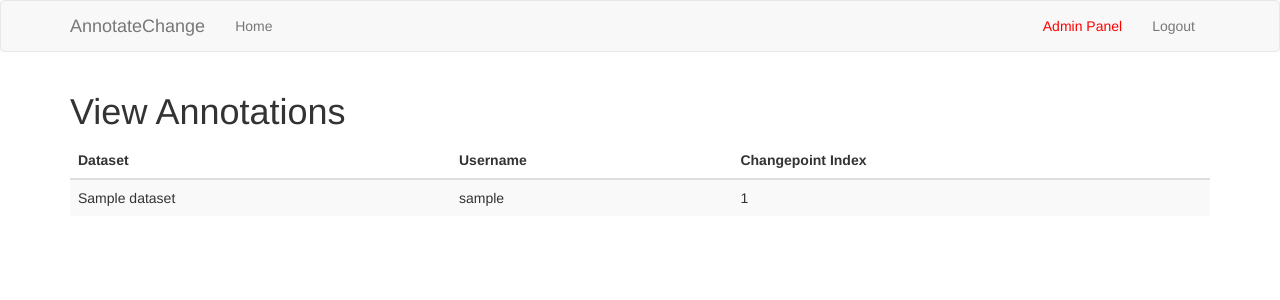
After one commit to alan-turing-institute/AnnotateChange, a Flask app: page /admin/annotations in a window 1280 px wide. The commit adds this page. Shown: the top 300 px of the page. Run offline with Flask 2, Linux system fonts and the light colour scheme; a user stored in the database is signed in; tables that the repository leaves empty hold one stand-in row (values such as "Sample post"); some libraries are stand-ins or nearby versions.

Commit message:
Allow admin to view annotations

```diff
--- a/app/admin/routes.py
+++ b/app/admin/routes.py
@@ -168,6 +168,23 @@ def add_dataset():
     return render_template("admin/add.html", title="Add Dataset", form=form)
 
 
+@bp.route("/annotations", methods=("GET",))
+@admin_required
+def view_annotations():
+    annotations = (
+        Annotation.query.join(Task, Annotation.task)
+        .join(User, Task.user)
+        .join(Dataset, Task.dataset)
+        .order_by(Dataset.name, User.username, Annotation.cp_index)
+        .all()
+    )
+    return render_template(
+        "admin/annotations.html",
+        title="View Annotations",
+        annotations=annotations,
+    )
+
+
 @bp.route("/", methods=("GET",))
 @admin_required
 def index():
--- /dev/null
+++ b/app/templates/admin/annotations.html
@@ -0,0 +1,22 @@
+{% extends "base.html" %}
+
+{% block app_content %}
+<h1>View Annotations</h1>
+<article class="overview">
+	<table class="table table-striped">
+		<thead class="thead-dark">
+      <th scope="col">Dataset</th>
+			<th scope="col">Username</th>
+      <th scope="col">Changepoint Index</th>
+    </thead>
+    {% for ann in annotations %}
+		<tr>
+      <td>{{ ann.task.dataset.name }}</td>
+      <td>{{ ann.task.user.username }}</td>
+      <td>{% if ann.cp_index is none %}No CP{% else %}{{ ann.cp_index }}{% endif %}</td>
+    </tr>
+		{% endfor %}
+		</tr>
+	</table>
+</article>
+{% endblock %}
--- a/app/templates/admin/index.html
+++ b/app/templates/admin/index.html
@@ -18,5 +18,9 @@
 		<a href="{{ url_for("admin.manage_datasets") }}">View and
 			manage datasets</a>
 	</li>
+	<li>
+		<a href="{{ url_for("admin.view_annotations") }}">View
+			annotations</a>
+	</li>
 </ul>
 {% endblock %}
```
